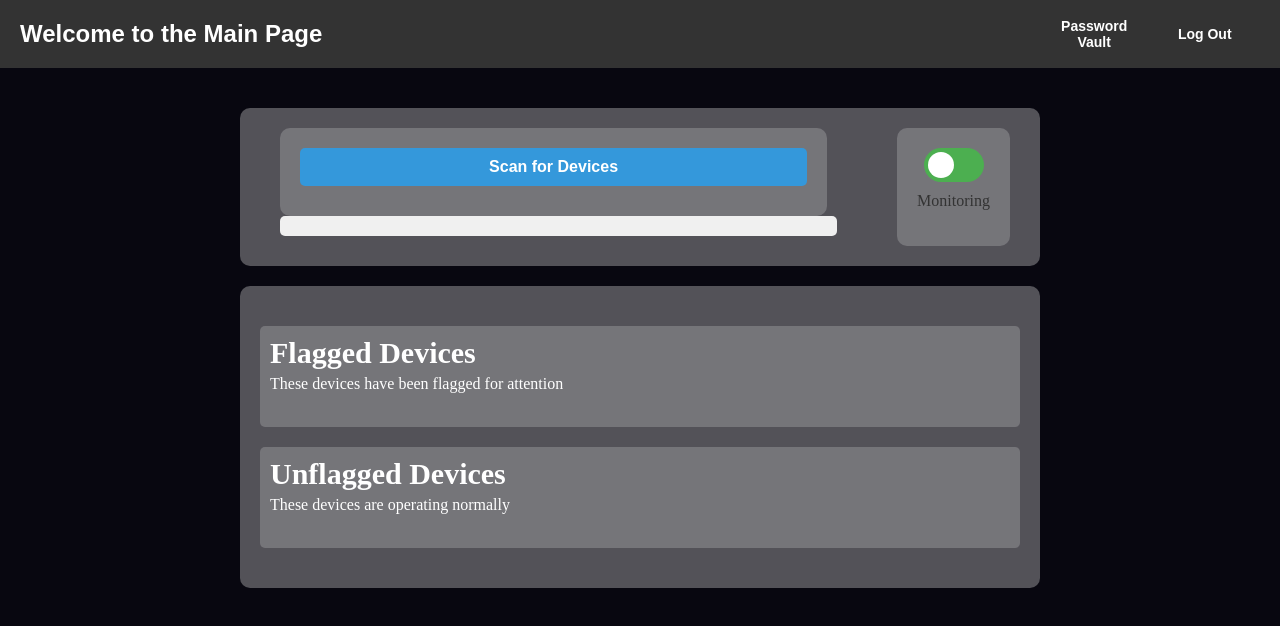
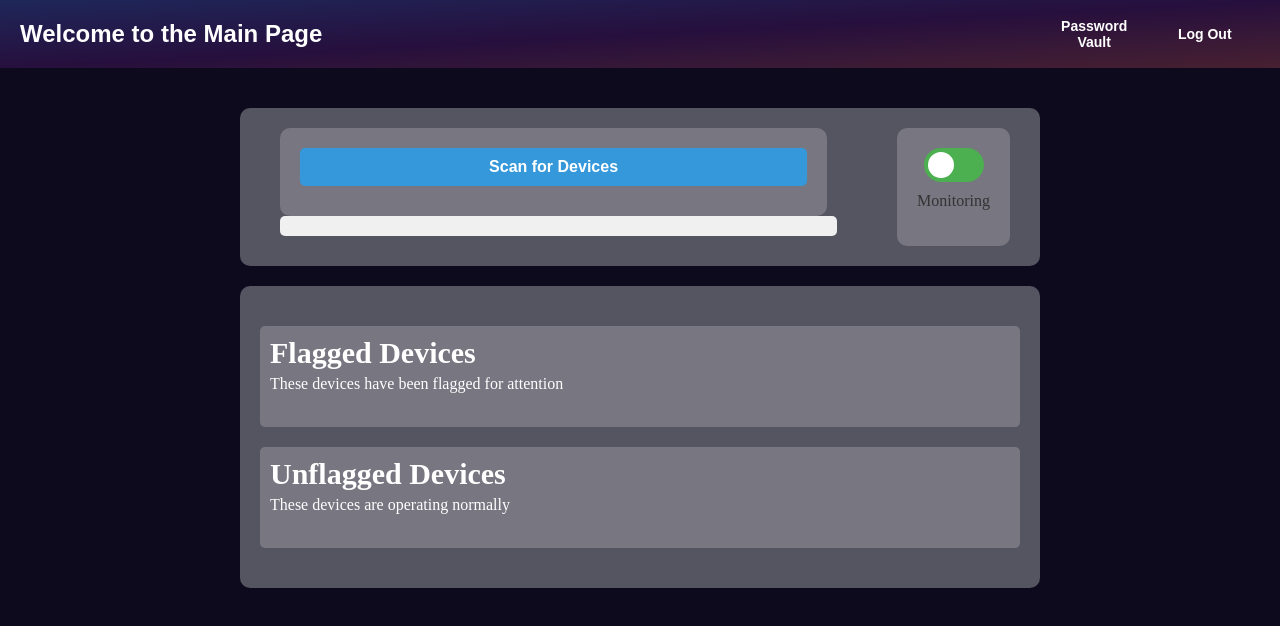
Before and after one commit to GriffinColomer/Cybersecurity-and-Entrepreneurship-IPRO-2024-Team-1, a plain HTML site: page Frontend_Templates/main_page.html in a window 1280 px wide. Drawn offline with Linux system fonts and the light colour scheme.

Commit message:
UI changes

```diff
--- a/Frontend_Templates/styles.css
+++ b/Frontend_Templates/styles.css
@@ -8,7 +8,7 @@
     box-sizing: border-box;
 }
 body{
-    background-color: #080710;
+    background-color: #0c0a1c;
 }
 .background{
     width: 430px;
@@ -154,6 +154,14 @@ button:hover {
     display: flex;
     justify-content: space-between; /* Added */
     align-items: center; /* Added */
+    --rebecca-purple: hsl(270, 60%, 15%);
+  background-image: linear-gradient(
+    to bottom right,
+    hsla(203, 92%, 35.5%, 0.25),
+    var(--rebecca-purple),
+    hsla(27.6, 87.1%, 35.7%, 0.25)
+  );
+  background-color: var(--rebecca-purple);
 }
 
 .navbar-left h4 {
```
